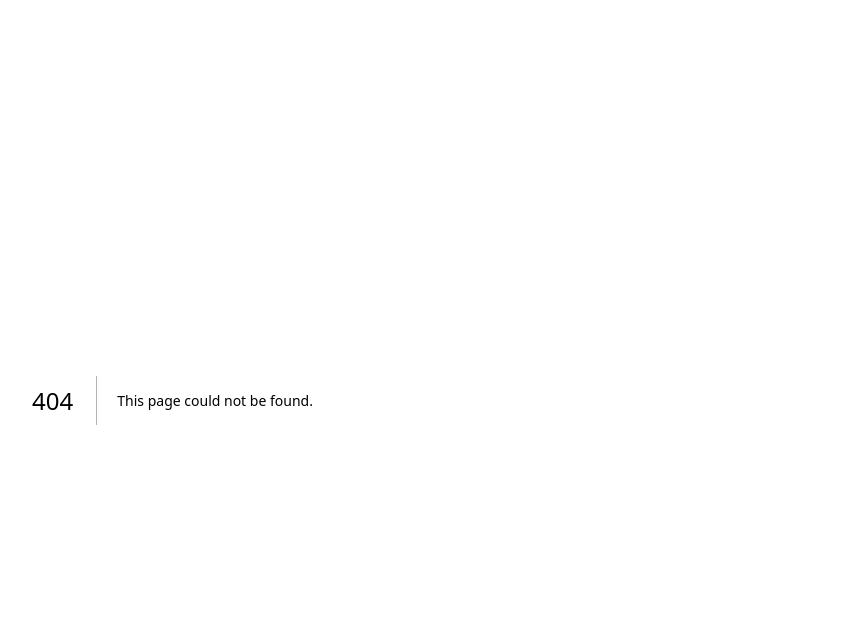
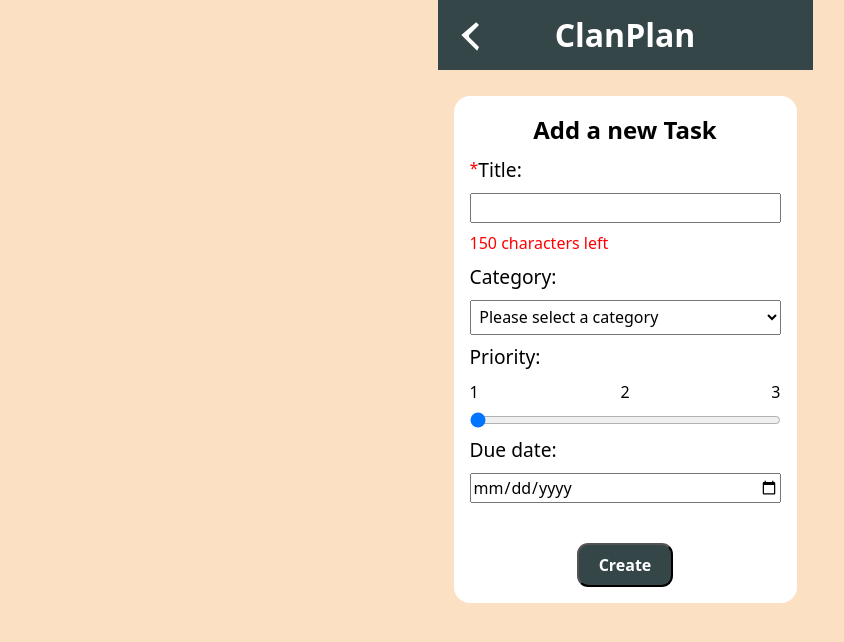
Before and after one commit to mariiaovs/Test, a Next.js app: page /create in a window 1280 px wide. Before the commit this address had no page. Shown: the top 642 px of the page, without its empty margins (15-859 px from the left). Built offline with nearby package versions, Linux system fonts and the light colour scheme.

Commit message:
Feature/add task (#13)
* List of Tasks implemented

* task list sorted chronologically as per due date

* removed unused useState

* Add page with form for creating tasks

---------

Co-authored-by: Swetha Janardhana <SwethaJanardhana85@gmail.com>

```diff
--- /dev/null
+++ b/components/Form.js
@@ -0,0 +1,123 @@
+import { useRouter } from "next/router";
+import { useState } from "react";
+import styled from "styled-components";
+import StyledButton from "./StyledButton";
+
+const StyledForm = styled.form`
+  display: flex;
+  flex-direction: column;
+  gap: 0.5rem;
+  margin: 1rem;
+  margin-top: 6rem;
+  background-color: white;
+  padding: 1rem;
+  border-radius: 1rem;
+`;
+
+const StyledHeading = styled.h2`
+  align-self: center;
+`;
+
+const StyledLabel = styled.label`
+  font-size: 1.2rem;
+`;
+
+const StyledSpan = styled.span`
+  font-size: 1rem;
+  color: red;
+  float: ${({ $left }) => ($left ? "left" : "right")};
+`;
+
+const StyledSelect = styled.select`
+  padding: 0.3rem;
+`;
+
+const StyledDiv = styled.div`
+  display: flex;
+  justify-content: space-between;
+`;
+
+export default function Form({ handleAddData }) {
+  const [value, setValue] = useState("");
+  const [isValid, setIsValid] = useState(false);
+
+  const router = useRouter();
+
+  const today = new Date();
+  const year = today.getFullYear();
+  const month =
+    today.getMonth() + 1 < 10
+      ? `0${today.getMonth() + 1}`
+      : today.getMonth() + 1;
+  const day = today.getDate() < 10 ? `0${today.getDate()}` : today.getDate();
+  const formattedTodayDate = `${year}-${month}-${day}`;
+
+  function handleChange(event) {
+    setValue(event.target.value);
+  }
+
+  function handleSubmit(event) {
+    event.preventDefault();
+
+    const formData = new FormData(event.target);
+    const data = Object.fromEntries(formData);
+
+    if (!data.title.trim()) {
+      setIsValid(true);
+      event.target.title.focus();
+      return;
+    }
+
+    handleAddData(data);
+
+    router.push("/");
+  }
+
+  return (
+    <StyledForm onSubmit={handleSubmit}>
+      <StyledHeading>Add a new Task</StyledHeading>
+      <StyledLabel htmlFor="title">
+        <StyledSpan $left={true}>*</StyledSpan>Title:
+        {isValid && <StyledSpan>Please enter valid title!</StyledSpan>}
+      </StyledLabel>
+      <input
+        type="text"
+        id="title"
+        name="title"
+        maxLength="150"
+        value={value}
+        onChange={handleChange}
+      ></input>
+      <StyledSpan>{150 - value.length} characters left</StyledSpan>
+      <StyledLabel htmlFor="category">Category:</StyledLabel>
+      <StyledSelect id="category" name="category">
+        <option value="">Please select a category</option>
+        <option value="Maintenance">Maintenance</option>
+        <option value="Bills">Bills</option>
+        <option value="Errands">Errands</option>
+      </StyledSelect>
+      <StyledLabel htmlFor="priority">Priority:</StyledLabel>
+      <StyledDiv>
+        <span>1</span>
+        <span>2</span>
+        <span>3</span>
+      </StyledDiv>
+      <input
+        type="range"
+        id="priority"
+        name="priority"
+        defaultValue="1"
+        min="1"
+        max="3"
+      ></input>
+      <StyledLabel htmlFor="dueDate">Due date:</StyledLabel>
+      <input
+        type="date"
+        id="dueDate"
+        name="dueDate"
+        min={formattedTodayDate}
+      ></input>
+      <StyledButton>Create</StyledButton>
+    </StyledForm>
+  );
+}
--- /dev/null
+++ b/components/StyledButton.js
@@ -0,0 +1,18 @@
+import styled from "styled-components";
+
+const StyledButton = styled.button`
+  margin-top: 2rem;
+  color: white;
+  font-weight: 700;
+  background-color: var(--color-font);
+  padding: 0.5rem;
+  width: 6rem;
+  align-self: center;
+  border-radius: 0.7rem;
+  &:hover {
+    cursor: pointer;
+    opacity: 0.5;
+  }
+`;
+
+export default StyledButton;
--- a/components/TasksList.js
+++ b/components/TasksList.js
@@ -6,6 +6,7 @@ const StyledList = styled.ul`
   padding: 0;
   display: flex;
   flex-direction: column;
+  margin-bottom: 6rem;
 `;
 
 const StyledListItems = styled.li`
--- a/package.json
+++ b/package.json
@@ -15,7 +15,8 @@
     "next": "13.4.8",
     "react": "18.2.0",
     "react-dom": "18.2.0",
-    "styled-components": "^6.0.2"
+    "styled-components": "^6.0.2",
+    "uid": "^2.0.2"
   },
   "devDependencies": {
     "@svgr/webpack": "^8.0.1",
--- a/pages/_app.js
+++ b/pages/_app.js
@@ -1,18 +1,38 @@
+import { useState } from "react";
 import GlobalStyle from "../styles";
 import initialTasks from "@/db/lib/tasks";
+import { uid } from "uid";
 
 export default function App({ Component, pageProps }) {
-  const tasks = initialTasks;
+  const [tasks, setTasks] = useState(initialTasks);
 
   // Sorting the task in chronological order of date
   const tasksAfterSorting = tasks.sort(
     (a, b) => Date.parse(a.dueDate) - Date.parse(b.dueDate)
   );
 
+  function handleAddData(formData) {
+    setTasks([
+      ...tasks,
+      {
+        id: uid(),
+        title: formData.title,
+        category: formData.category,
+        priority: formData.priority,
+        dueDate: formData.dueDate,
+        assignedTo: formData.assignedTo,
+      },
+    ]);
+  }
+
   return (
     <>
       <GlobalStyle />
-      <Component {...pageProps} tasks={tasksAfterSorting} />
+      <Component
+        {...pageProps}
+        tasks={tasksAfterSorting}
+        handleAddData={handleAddData}
+      />
     </>
   );
 }
--- /dev/null
+++ b/pages/create.js
@@ -0,0 +1,27 @@
+import Form from "@/components/Form";
+import Header from "@/components/Header";
+import Link from "next/link";
+import BackArrow from "@/public/assets/images/back-arrow.svg";
+import styled from "styled-components";
+
+const StyledLink = styled(Link)`
+  position: fixed;
+  top: 0.7rem;
+  left: calc(50% - 170px);
+  &:hover {
+    cursor: pointer;
+    opacity: 0.5;
+  }
+`;
+
+export default function CreatePage({ handleAddData }) {
+  return (
+    <div>
+      <Header />
+      <StyledLink href="/">
+        <BackArrow />
+      </StyledLink>
+      <Form handleAddData={handleAddData} />
+    </div>
+  );
+}
```
Also changed, not shown: pages/index.js (+21 -0 lines), public/assets/images/back-arrow.svg (added), 1 other file (tests, documents, lock files or other folders).
